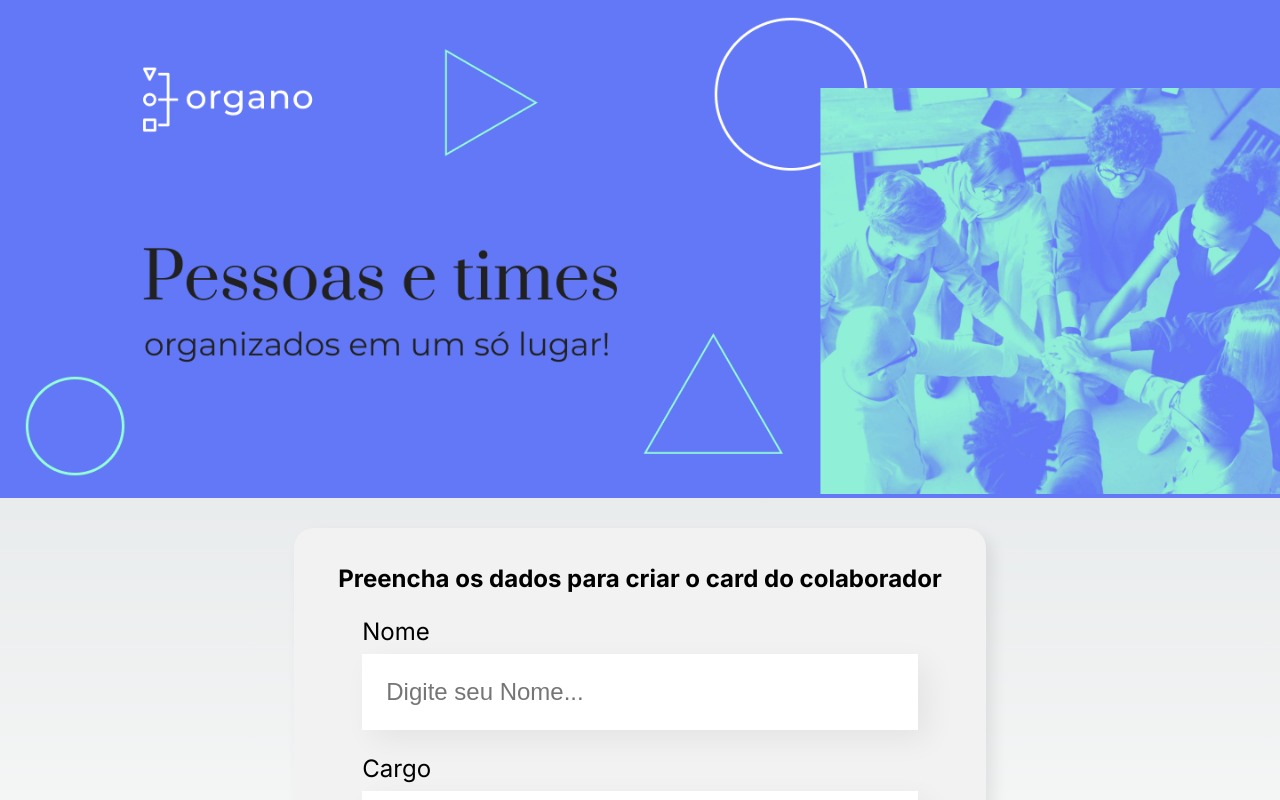
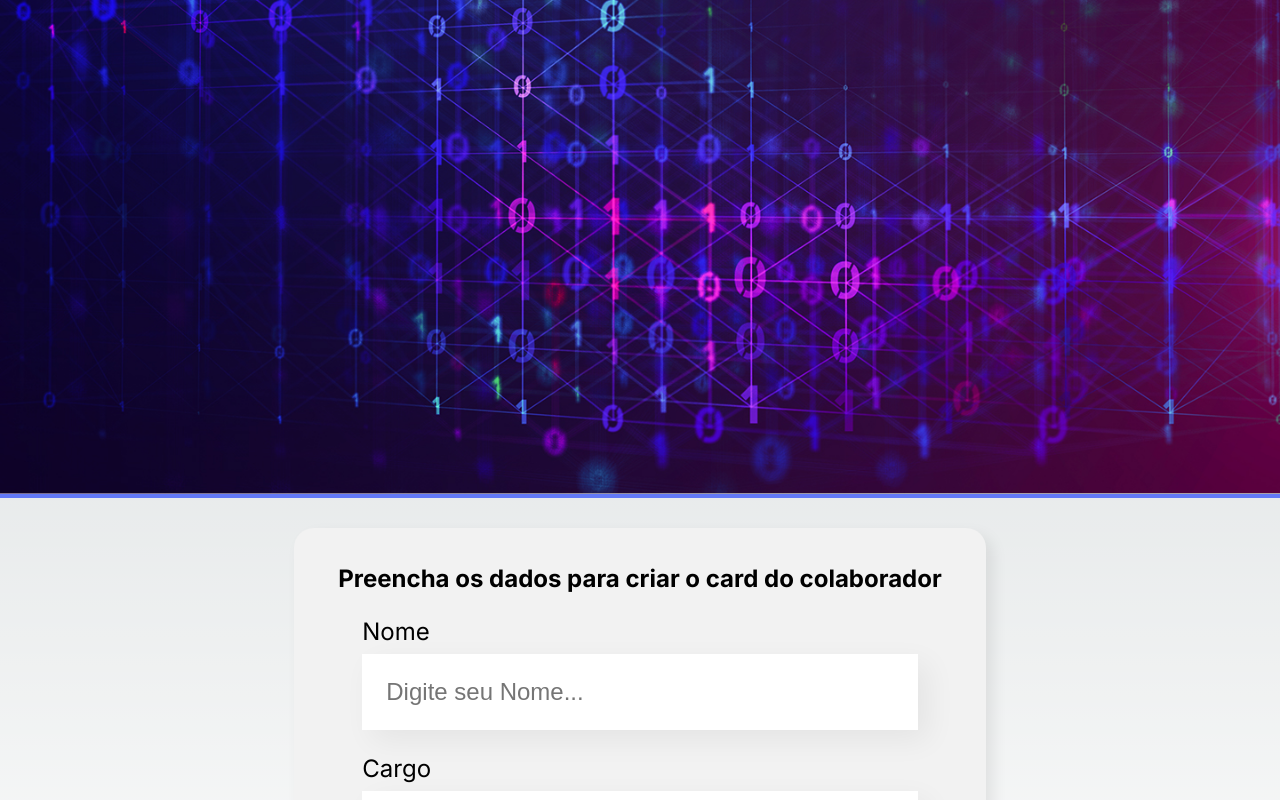
Before and after one commit to xande-rj/React_alurabasic, a Next.js app: page / in a window 1280 px wide. Shown: the top 800 px of the page. Built offline with nearby package versions, Linux system fonts and the light colour scheme.

Commit message:
banner da p1

```diff
--- a/src/app/componetes/Banner/Banner.js
+++ b/src/app/componetes/Banner/Banner.js
@@ -2,7 +2,7 @@ import "./Banner.css"
 function Banner (){
     return(
         <header className="banner">
-            <img src="/Imagens/banner.png" alt="Banner"/>
+            <img src="/Imagens/bannerp1.jpg" alt="Banner"/>
         </header>
     )
 }
```
Also changed, not shown: public/Imagens/bannerp1.jpg (added).
